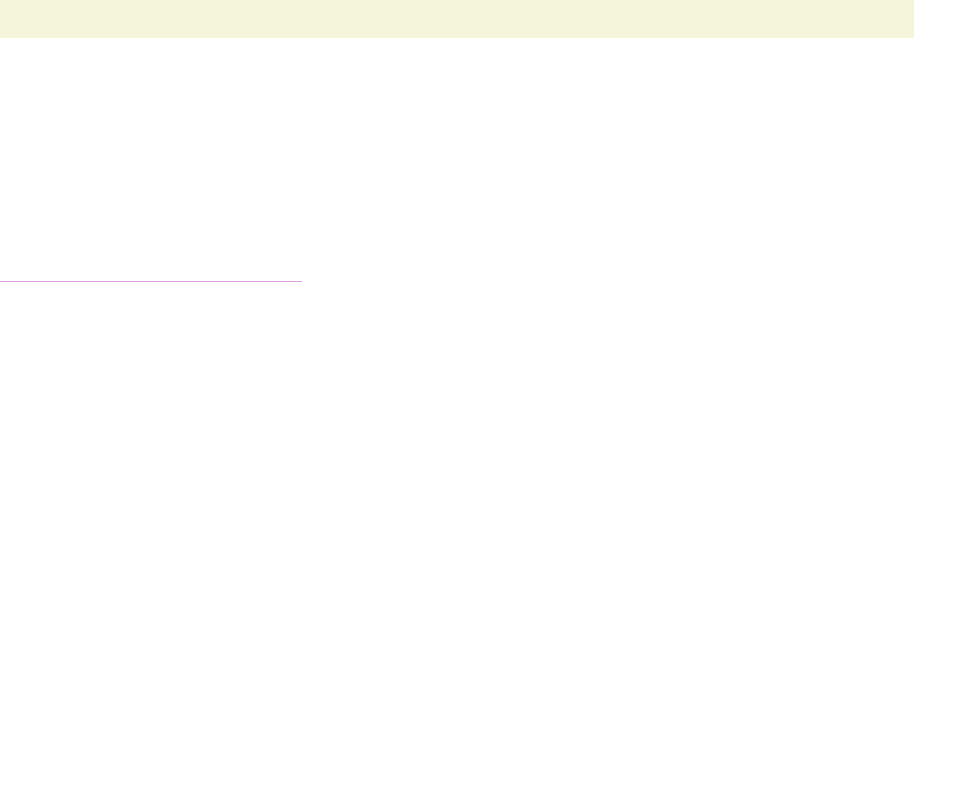
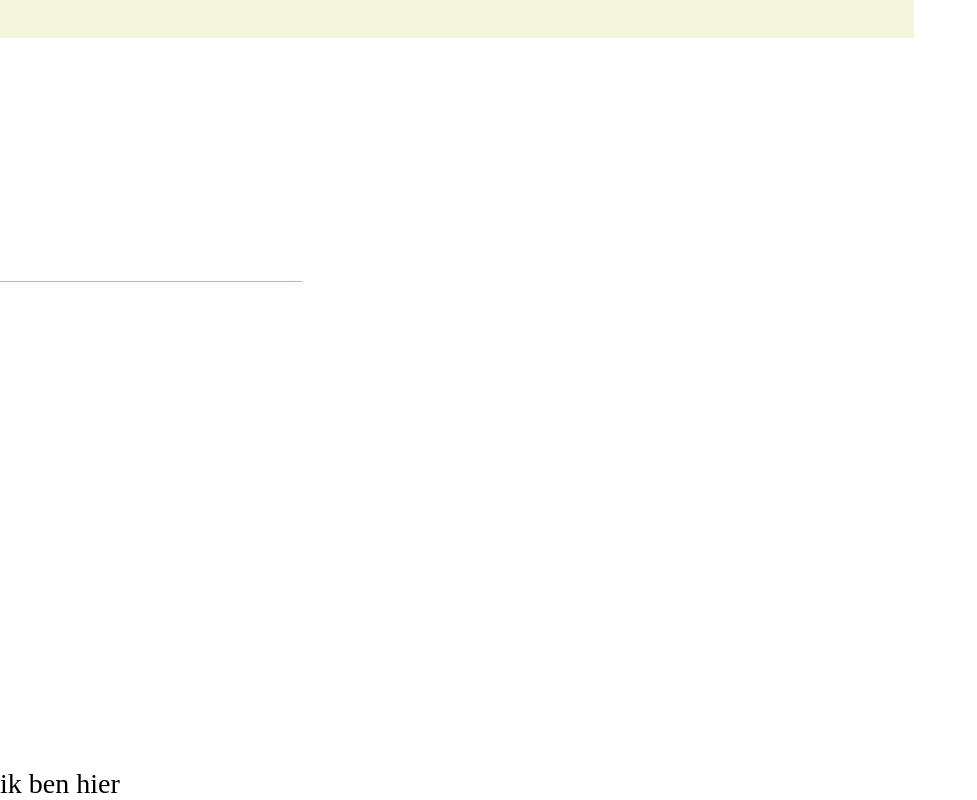
Before and after one commit to MoenirEl/MoenirEl.github.io, a plain HTML site: page index.html in a window 1280 px wide. Shown: the part 3711-4511 px from the top of the page, without its empty margins (0-977 px from the left). Before the commit the page ends 4479 px from the top, so only its background shows below. Drawn offline with Linux system fonts and the light colour scheme.

Commit message:
Update index.html

```diff
--- a/index.html
+++ b/index.html
@@ -106,7 +106,9 @@
         </div>
         </div>
 
+<p>ik ben hier
 
+</p>
     </main>
 
 
```
